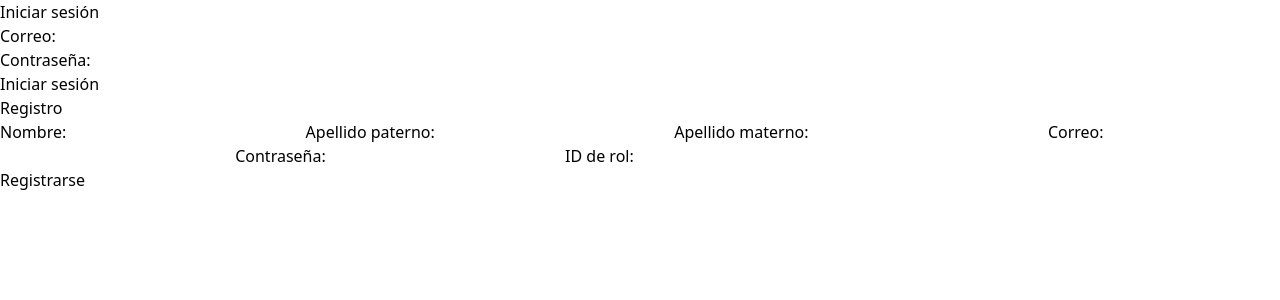
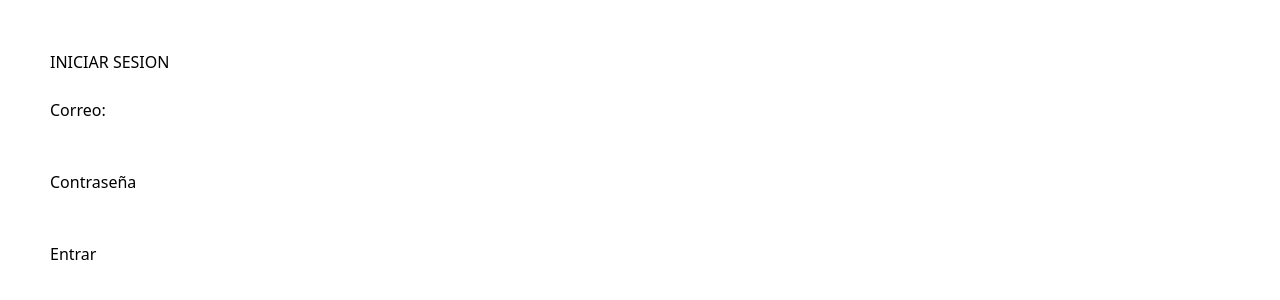
Before and after one commit to 125052298-del/ApliWebTIID221, a Flask app: page / in a window 1280 px wide. Shown: the top 300 px of the page. Run offline with Flask 3, Linux system fonts and the light colour scheme; some libraries are stand-ins or nearby versions.

Commit message:
Avance de LOGIN

```diff
--- a/INTRODUCCION_FLASK/app.py
+++ b/INTRODUCCION_FLASK/app.py
@@ -1,42 +1,42 @@
-#importamos los paquetes flask
+#Importamos paquetes de flask
 from flask import Flask, render_template, request
 
+#importacion para generar hash y comprobar si la contra coincide con el hash
+from werkzeug.security import generate_password_hash
+
+#Creamos instancia de la app
 app = Flask(__name__)
-app.config['MySQL_HOST'] = 'localhost'
-app.config['MySQL_USER'] = 'root'
-app.config['MySQL_PASSWORD'] = ''
-app.config['MySQL_DB'] = 'FlaskDB'
+
+#Configuracion de la conexion
+app.config['MYSQL_HOST'] = 'localhost'
+app.config['MYSQL_USER'] = 'root'
+app.config['MYSQL_PASSWORD'] = ''
+app.config['MYSQL_DB'] = 'flaskdb'
 app.secret_key = 'mysecretkey'
-app.config['TEMPLATES_AUTO_RELOAD'] = True
 
 
-@app.route("/", methods=["GET", "POST"])
-def home():
-    message = None
-    if request.method == "POST":
-        message = "El inicio de sesión todavía no está conectado a una base de datos."
-
-    return render_template("login.html", message=message)
 
 
-@app.route("/registro", methods=["GET", "POST"])
+#RUTA
+
+@app.route("/")
+def home():
+    return render_template("login.html")
+
+@app.route("/registro", methods=["GET","POST"])
 def registro():
-    message = None
+
     if request.method == "POST":
-        required_fields = (
-            "nombre",
-            "apellido_p",
-            "apellido_m",
-            "correo",
-            "password",
-            "id_rol",
-        )
-        if any(not request.form.get(field, "").strip() for field in required_fields):
-            message = "Completa todos los campos del formulario de registro."
-        else:
-            message = "El registro todavía no está conectado a una base de datos; no se guardaron los datos."
+        nombre = request.form["nombre"]
+        apellido_p = request.form["apellido_p"]
+        apellido_m = request.form["apellido_m"]
+        correo = request.form["correo"]
+        password_hash = request.form["password_hash"]
+        id_rol = request.form["id_rol"]
 
-    return render_template("login.html", message=message)
 
+        password_hasheada = generate_password_hash(password_hash)
+
+#Iniciamos servidor Flask en el puerto 5000
 if __name__ == "__main__":
-    app.run(port=5000, debug=True)
+    app.run(port=5000)
--- a/INTRODUCCION_FLASK/templates/login.html
+++ b/INTRODUCCION_FLASK/templates/login.html
@@ -1,55 +1,37 @@
 <!DOCTYPE html>
-<html lang="es">
+<html lang="en">
+
 <head>
     <meta charset="UTF-8">
-    <meta name="viewport" content="width=device-width, initial-scale=1.0">
-    <title>Inicio de sesión y registro</title>
-    <link href="https://cdn.jsdelivr.net/npm/daisyui@5" rel="stylesheet" type="text/css">
-    <script src="https://cdn.jsdelivr.net/npm/@tailwindcss/browser@4"></script>
+    <meta name="LOGIN" content="width=device-width, initial-scale=1.0">
+    <link href="https://cdn.jsdelivr.net/npm/daisyui@5" rel="stylesheet" type="text/css" />
+
+    <title>LOGIN</title>
 </head>
+
 <body>
-    <main>
-        <h1>Iniciar sesión</h1>
+    <div style="margin: 50px;">
+        <h1>
+            INICIAR SESION
+        </h1>
+        <br>
+        <form>
+            <label>Correo:</label>
+            <br>
+            <input type="email" name="correo" class="email input-accent" required>
+            <br>
+            <br>
+            <label>Contraseña</label>
+            <br>
+            <input type="password" name="password_hash" class="password input-accent" readonly>
+            <br>
+            <br>
+            <button type="submit" class="btn btn-warning">Entrar</button>
 
-        {% if message %}
-            <p role="status">{{ message }}</p>
-        {% endif %}
+        </form>
+    </div>
+</body>
+<script src="https://cdn.jsdelivr.net/npm/@tailwindcss/browser@4"></script>
 
-        <form action="{{ url_for('home') }}" method="post">
-            <div>
-                <label for="login-correo">Correo:</label>
-                <input type="email" name="correo" id="login-correo" autocomplete="email" required>
-            </div>
-            <div>
-                <label for="login-password">Contraseña:</label>
-                <input type="password" name="password" id="login-password" autocomplete="current-password" required>
-            </div>
-            <button type="submit">Iniciar sesión</button>
-        </form>
 
-        <h2>Registro</h2>
-        <form action="{{ url_for('registro') }}" method="post">
-            <div>
-                <label for="nombre">Nombre:</label>
-                <input type="text" name="nombre" id="nombre" autocomplete="given-name" required>
-
-                <label for="apellido-p">Apellido paterno:</label>
-                <input type="text" name="apellido_p" id="apellido-p" required>
-
-                <label for="apellido-m">Apellido materno:</label>
-                <input type="text" name="apellido_m" id="apellido-m" required>
-
-                <label for="registro-correo">Correo:</label>
-                <input type="email" name="correo" id="registro-correo" autocomplete="email" required>
-
-                <label for="registro-password">Contraseña:</label>
-                <input type="password" name="password" id="registro-password" autocomplete="new-password" required>
-
-                <label for="id-rol">ID de rol:</label>
-                <input type="number" name="id_rol" id="id-rol" min="1" required>
-            </div>
-            <button type="submit">Registrarse</button>
-        </form>
-    </main>
-</body>
 </html>
```
